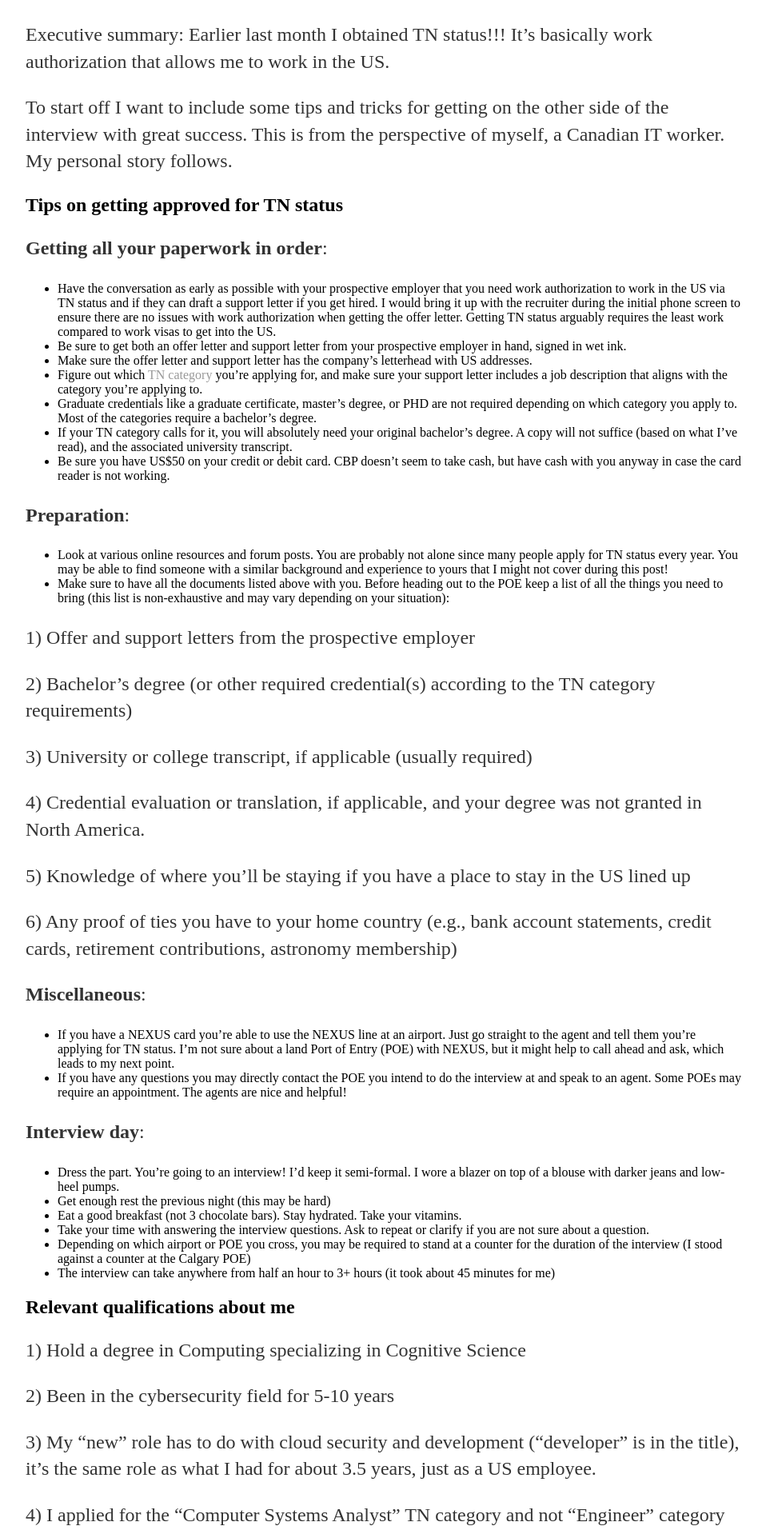
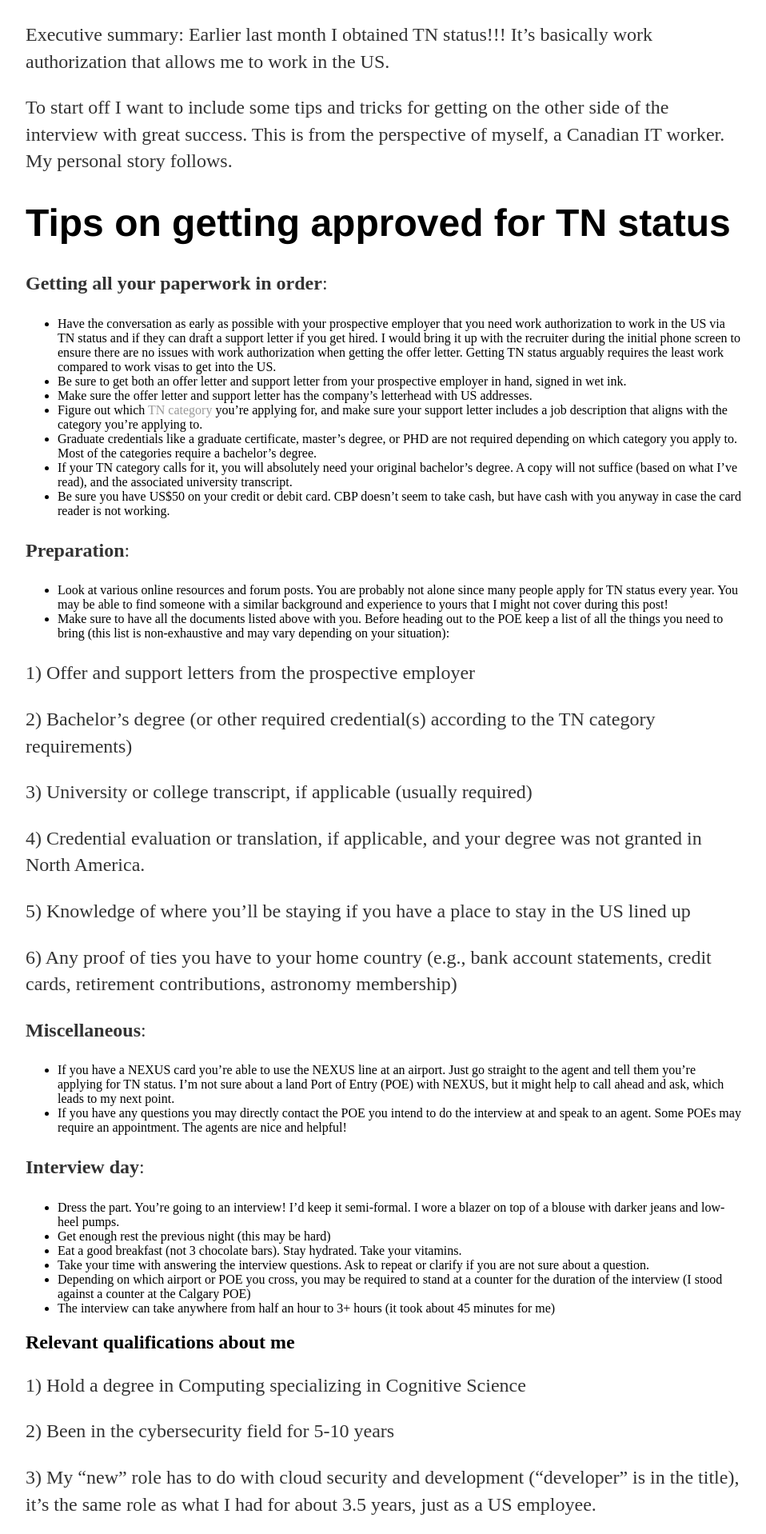
Before and after one commit to sle3man/sle3man.github.io, a Jekyll site: the page built from _posts/2022-11-12-TN-Obtained.md, in a window 1280 px wide. Shown: the part 328-2246 px from the top of the page at 80% size, without its empty margins (160-1118 px from the left). Built offline with Jekyll 4.4.1, drawn with Linux system fonts in a browser that asks for light colours.

Commit message:
More formatting fixes

```diff
--- a/_posts/2022-11-12-TN-Obtained.md
+++ b/_posts/2022-11-12-TN-Obtained.md
@@ -10,7 +10,7 @@
 
 To start off I want to include some tips and tricks for getting on the other side of the interview with great success. This is from the perspective of myself, a Canadian IT worker. My personal story follows.
 
-<h2> Tips on getting approved for TN status </h2>
+<h1> Tips on getting approved for TN status </h1>
 
 **Getting all your paperwork in order**:
 - Have the conversation as early as possible with your prospective employer that you need work authorization to work in the US via TN status and if they can draft a support letter if you get hired. I would bring it up with the recruiter during the initial phone screen to ensure there are no issues with work authorization when getting the offer letter. Getting TN status arguably requires the least work compared to work visas to get into the US.
@@ -141,11 +141,11 @@
 
 ![the author and her fiancé climbing a mountain](/assets/tn_status/cute.png)
 
-Climbing Brown Mountain in Mesa, Arizona.
+*Climbing Brown Mountain in Mesa, Arizona.*
 
 ![meeting the lead singer of voxtrot](/assets/tn_status/voxtrot.png)
 
-Meeting one of my favourite bands in Minneapolis, Voxtrot!
+*Meeting one of my favourite bands in Minneapolis, Voxtrot!*
 
 I tried to enjoy myself since it was my own personal time off, and I got to spend most of it with my fiancé which was great. I just did not like the negative thoughts hanging over my head about the upcoming interview the whole time.
 
@@ -182,19 +182,19 @@
 
 ![sushi](/assets/tn_status/sushi.jpg)
 
-Can you believe I ate all this that night? I can't either!
+*Can you believe I ate all this that night? I can't either!*
 
 <h2> The Day of the Interview </h2>
 
 When I woke up I was actually not hungry at all, it could have been a combination of all the sushi I had the previous night and the nervousness/anxiety/adrenaline I had in my system with the interview in a few hours. Eventually I did get a bit hungry and well, I skipped the complementary breakfast and had what I call, *the breakfast of champions*.:
 ![don't eat this for breakfast](/assets/tn_status/breakfastofchampions.jpg)
 
-I had this for breakfast. Don't do what I did.
+*I had this for breakfast. Don't do what I did.*
 
 When it came time for the interview I tried to dress the part, see below:
 ![me in formalwear](/assets/tn_status/me.jpg)
 
-Dressing the part for an interview
+*Dressing the part for an interview*
 
 I then made it to the airport. The shoes I wore were definitely not for walking and every step I took was painful, but the motivation to look the part definitely kept me going. When I got to the airport I walked about 10 minutes the wrong way until I asked somebody and had to walk another 10 back. That was not fun.
 
@@ -245,7 +245,7 @@
 
 ![The end result](/assets/tn_status/stamp.jpg)
 
-The end result of a multi-month effort
+*The end result of a multi-month effort*
 
 <h2> Post-TN </h2>
 
```
